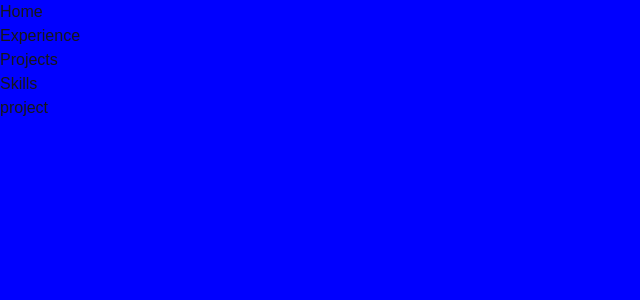
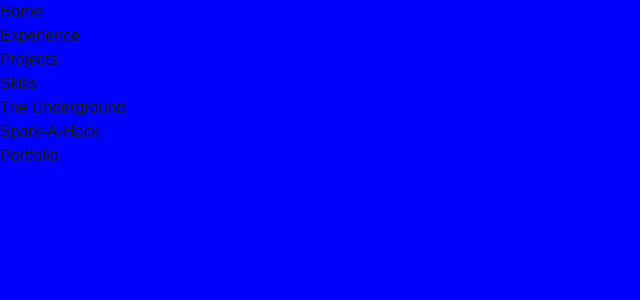
Before and after one commit to carloselopezjr/Portfolio, a Next.js app: page /projects in a window 1280 px wide. Shown: the top 300 px of the page, without its empty margins (0-640 px from the left). Built offline with nearby package versions, Linux system fonts and the light colour scheme.

Commit message:
main page upd + bug fixes

```diff
--- a/src/app/(main)/layout.tsx
+++ b/src/app/(main)/layout.tsx
@@ -17,7 +17,7 @@ const geistMono = Geist_Mono({
 
 export const metadata: Metadata = {
   title: "Carlos Lopez",
-  description: "Generated by create next app",
+  description: "Carlos Lopez is a first year at the University of Central Florida",
 
 };
 
@@ -31,7 +31,7 @@ export default function RootLayout({
       <body
         className={`${geistSans.variable} ${geistMono.variable} antialiased`}
       >
-        <Navbar />
+        <Navbar/>
         {children}
       </body>
     </html>
--- a/src/app/(main)/projects/page.tsx
+++ b/src/app/(main)/projects/page.tsx
@@ -1,9 +1,33 @@
+const project = [
+    {
+        name: "The Underground",
+        description: "terraria mod using c#",
+        image: "placeholder",
+        skillsUsed: "C#",
+    },
+    {
+        name: "Spark-A-Hack",
+        description: "Hackathon project",
+        image: "placeholder",
+        skillsUsed: "React, Tailwind, Gemini API, TRPC",
+    },
+    {
+        name: "Portfolio",
+        description: "This website",
+        image: "placeholder",
+        skillsUsed: "Next.js, Tailwind",
+    },
+];
 
 
-export default function projects() {
+export default function Projects() {
     return (
         <div>
-            project
+            {project.map((proj, index) => (
+                <div key={index}>
+                    <h2>{proj.name}</h2>
+                </div>
+            ))}
         </div>
     );
 }
```
Also changed, not shown: src/app/(main)/page.tsx (+13 -6 lines), public/guide.png (added).
